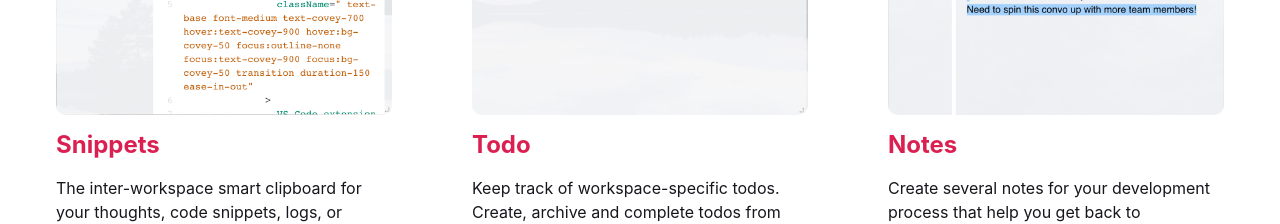
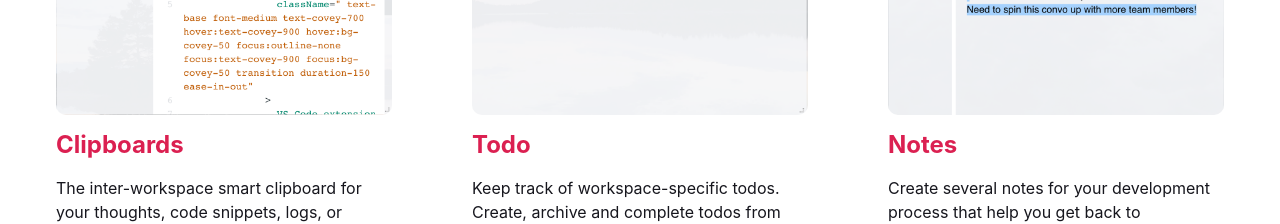
Before and after one commit to stateful/vscode-marquee, a Next.js app in the folder website/: page / in a window 1280 px wide. Shown: the part 2440-2664 px from the top of the page. Built offline with nearby package versions, Linux system fonts and the light colour scheme.

Commit message:
language changed from snippets to clipboard on the website

```diff
--- a/website/src/components/sections/widgets.tsx
+++ b/website/src/components/sections/widgets.tsx
@@ -25,7 +25,7 @@ const widgets = [{
   </Box>
 }, {
   image: 'snippets.png',
-  heading: 'Snippets',
+  heading: 'Clipboards',
   description: <Box>
     The inter-workspace smart clipboard for your thoughts, code snippets,
     logs, or terminal traces. Anything you want to recall later.
@@ -64,7 +64,7 @@ export const Widgets = () => (
       The ever growing collection of productivity widgets you
       can bring into your Marquee workspaces.
     </Heading>
-    <SimpleGrid minChildWidth={250} spacingX={{ sm: 10, md: 20 }} columns={{ sm: 1, md: 3}}>
+    <SimpleGrid minChildWidth={250} spacingX={{ sm: 10, md: 20 }} columns={{ sm: 1, md: 3 }}>
       {widgets.map((w, i) => (
         <Box mb={10} key={i}>
           <Image src={`/assets/widgets/${w.image}`} rounded={10} />
```
Also changed, not shown: 3 other files (tests, documents, lock files or other folders).
